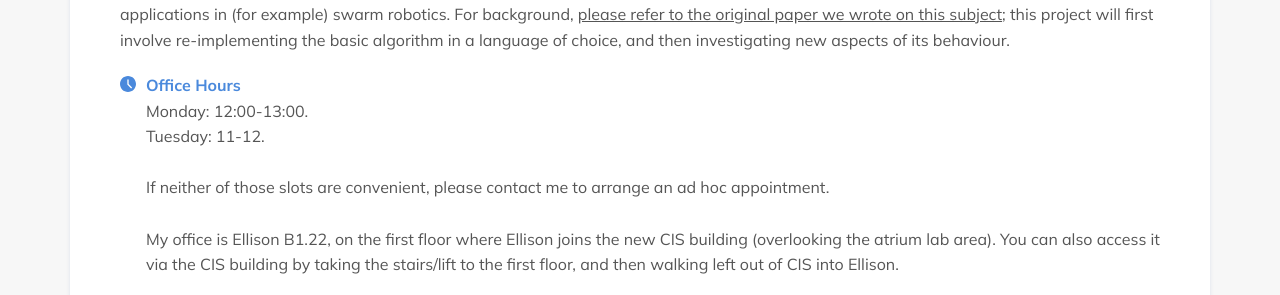
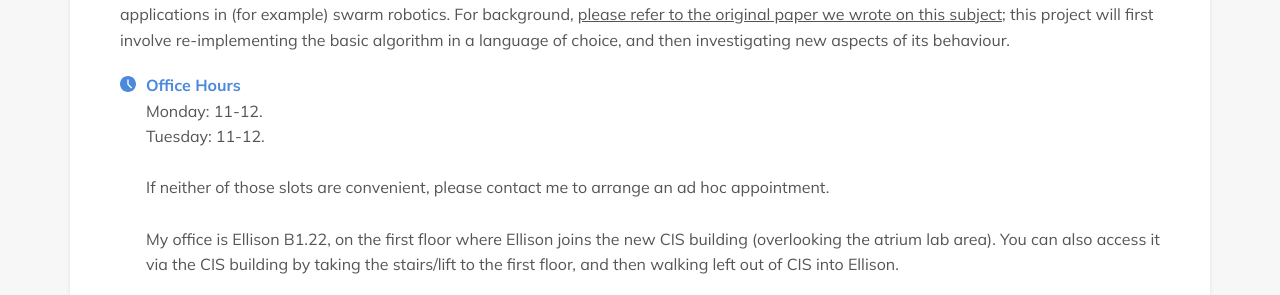
Before and after one commit to NorSC/supervisor-search, a Jekyll site: the page built from _supervisors/martyn-amos.md, in a window 1280 px wide. Shown: the part 1450-1745 px from the top of the page. Built offline with Jekyll 4.4.1, drawn with Linux system fonts in a browser that asks for light colours; a script that is not in the unit is left out; some of the changed text lies outside the part shown.

Commit message:
Update Supervisors “martyn-amos”

```diff
--- a/_supervisors/martyn-amos.md
+++ b/_supervisors/martyn-amos.md
@@ -5,7 +5,7 @@ available: true
 email: martyn.amos@northumbria.ac.uk
 website: http://www.martynamos.org
 office_hours: >
-  Monday: 12:00-13:00.
+  Monday: 11-12.
 
   Tuesday: 11-12.
 
```
